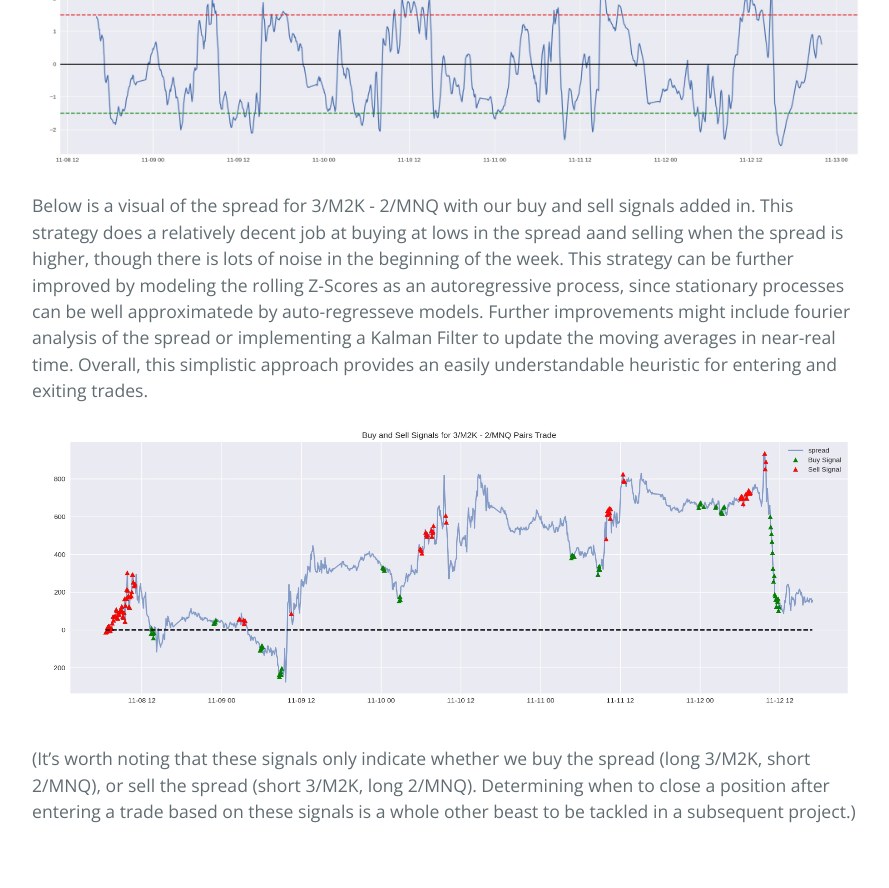
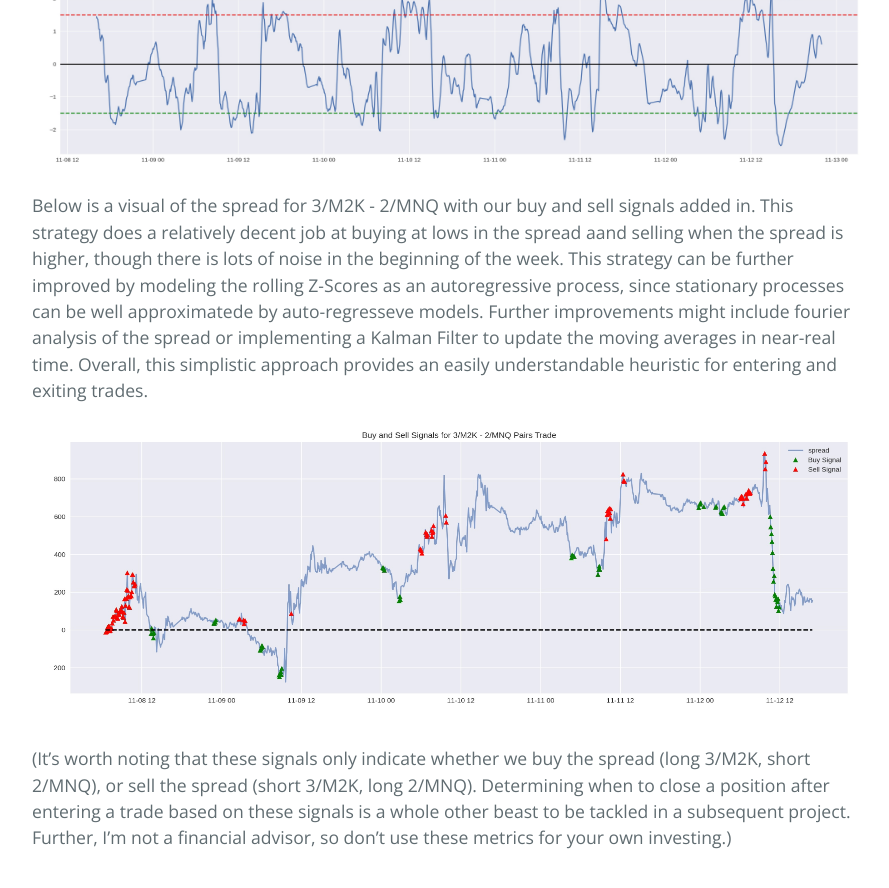
Before and after one commit to walkerhughes/portfolio, a Jekyll site: the page built from pairs_trading.md, in a window 1280 px wide and 900 px high, scrolled down 3137 px. Shown: the top 888 px of the window, without its empty margins (192-1081 px from the left). Built offline with Jekyll 4.4.1, drawn with Linux system fonts in a browser that asks for light colours; formulas are drawn with MathJax 3; our own code applies the rules of GitHub Pages for plain Markdown files.

Commit message:
Update pairs_trading.md

```diff
--- a/pairs_trading.md
+++ b/pairs_trading.md
@@ -54,4 +54,4 @@ Below is a visual of the spread for 3/M2K - 2/MNQ with our buy and sell signals
 
 <img src="final_trade_signals.jpg" width="1100" height="300">
 
-(It's worth noting that these signals only indicate whether we buy the spread (long 3/M2K, short 2/MNQ), or sell the spread (short 3/M2K, long 2/MNQ). Determining when to close a position after entering a trade based on these signals is a whole other beast to be tackled in a subsequent project.)
+(It's worth noting that these signals only indicate whether we buy the spread (long 3/M2K, short 2/MNQ), or sell the spread (short 3/M2K, long 2/MNQ). Determining when to close a position after entering a trade based on these signals is a whole other beast to be tackled in a subsequent project. Further, I'm not a financial advisor, so don't use these metrics for your own investing.)
```
